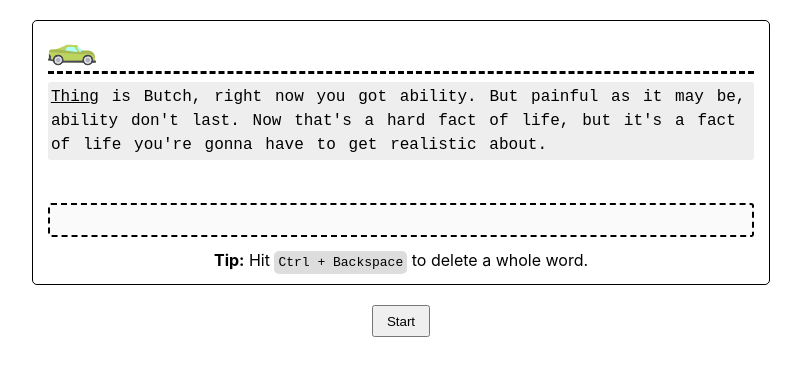
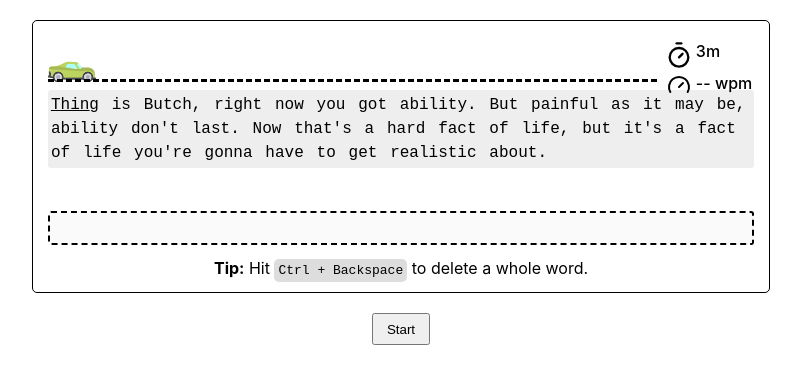
Before and after one commit to h-sifat/type-racer-clone, a Svelte app: page / in a window 1280 px wide. Shown: the top 384 px of the page, without its empty margins (239-1040 px from the left). Built offline with nearby package versions, Linux system fonts and the light colour scheme.

Commit message:
feat(components/TestBoard) add Status

```diff
--- a/package.json
+++ b/package.json
@@ -17,5 +17,8 @@
     "tslib": "^2.5.0",
     "typescript": "^5.0.2",
     "vite": "^4.3.9"
+  },
+  "dependencies": {
+    "lucide-svelte": "^0.252.0"
   }
 }
--- a/src/App.svelte
+++ b/src/App.svelte
@@ -1,4 +1,6 @@
 <script context="module" lang="ts">
+  import { convertDuration } from "./common/util/date-time";
+
   const controlBtnStateToTextMap = Object.freeze({
     running: "Stop",
     stopped: "Reset",
@@ -7,6 +9,11 @@
 
   type ButtonState = keyof typeof controlBtnStateToTextMap;
   const text = `Thing is Butch, right now you got ability. But painful as it may be, ability don't last. Now that's a hard fact of life, but it's a fact of life you're gonna have to get realistic about.`;
+  const testDuration = convertDuration({
+    duration: 3,
+    fromUnit: "m",
+    toUnit: "ms",
+  });
 </script>
 
 <script lang="ts">
@@ -14,10 +21,24 @@
 
   import TestBoard from "./components/TestBoard/TestBoard.svelte";
 
+  let elapsedTime = 0;
+  let textBoardKey = 0;
+  let intervalId: number;
   let testBoard: TestBoard;
+  let startTime: number, endTime: number;
   let btnState: ButtonState = "not_started";
-  let textBoardKey = 0;
-  let startTime: number, endTime: number;
+
+  function tick() {
+    elapsedTime += 1000;
+
+    if (elapsedTime >= testDuration) {
+      clearInterval(intervalId);
+
+      endTime = Date.now();
+      btnState = "stopped";
+      if (testBoard) testBoard.setMessage({ message: "Time up" });
+    }
+  }
 
   function handleControl() {
     switch (btnState) {
@@ -25,9 +46,11 @@
         startTime = Date.now();
         testBoard.start();
         btnState = "running";
+        intervalId = setInterval(tick, 1000);
         break;
 
       case "running":
+        clearInterval(intervalId);
         endTime = Date.now();
         testBoard.end({ message: "Manually ended" });
         btnState = "stopped";
@@ -36,16 +59,15 @@
       case "stopped":
         textBoardKey++;
         btnState = "not_started";
+        elapsedTime = 0;
         break;
     }
   }
 
-  $: btnText = controlBtnStateToTextMap[btnState];
-  // $: console.log(btnText);
-
   function onComplete() {
     console.log("test completed");
     btnState = "stopped";
+    clearInterval(intervalId);
     endTime = Date.now();
   }
 
@@ -56,12 +78,20 @@
 
 <main>
   {#key textBoardKey}
-    <TestBoard bind:this={testBoard} {text} {onComplete} {onKeypress} />
+    <TestBoard
+      bind:this={testBoard}
+      {...{
+        text,
+        onComplete,
+        onKeypress,
+        remainingTimeMS: testDuration - elapsedTime,
+      }}
+    />
   {/key}
 
   <div class="controls">
     <button class="control-btn" on:click|trusted={handleControl}
-      >{btnText}</button
+      >{controlBtnStateToTextMap[btnState]}</button
     >
   </div>
 </main>
--- /dev/null
+++ b/src/common/util/date-time.ts
@@ -0,0 +1,97 @@
+const msPerUnit = Object.freeze({
+  ms: 1,
+  s: 1000,
+  m: 60000,
+  h: 3600000,
+  d: 86400000,
+  second: 1000,
+  day: 86400000,
+  hour: 3600000,
+  minute: 60000,
+  millisecond: 1,
+});
+
+/**
+ * converts millisecond duration to hh:mm:ss format
+ * */
+export function formatDurationMsAsHMS(arg: {
+  duration: number;
+  separator?: string;
+  showUnit?: boolean;
+  padWithZero?: boolean;
+  filterZeroValues?: boolean;
+}) {
+  let { duration } = arg;
+  if (!Number.isInteger(duration) || duration < 0)
+    throw new Error(`Duration must be a non negative integer.`);
+
+  const formatted = {
+    h: 0,
+    m: 0,
+    s: 0,
+  };
+
+  {
+    for (const unit of ["h", "m", "s"] as const) {
+      const msInUnit = msPerUnit[unit];
+      {
+        const result = Math.floor(duration / msInUnit);
+        formatted[unit] = result;
+      }
+
+      duration = duration % msInUnit;
+    }
+  }
+
+  const {
+    showUnit = false,
+    padWithZero = true,
+    filterZeroValues = false,
+  } = arg;
+
+  let durationUnitPair = Object.entries(formatted).map(([unit, duration]) => ({
+    unit,
+    duration,
+  }));
+
+  if (filterZeroValues)
+    durationUnitPair = durationUnitPair.filter(({ duration }) =>
+      Boolean(duration)
+    );
+
+  return durationUnitPair
+    .map(({ unit, duration }) => {
+      let formatted =
+        padWithZero && duration < 10 ? `0${duration}` : duration.toString();
+      if (showUnit) formatted += unit;
+      return formatted;
+    })
+    .join(arg.separator || " ");
+}
+
+interface ConvertDurationArgument {
+  duration: number;
+  toUnit: DurationUnit;
+  fromUnit: DurationUnit;
+}
+
+export type DurationUnit =
+  | "h"
+  | "m"
+  | "s"
+  | "d"
+  | "day"
+  | "ms"
+  | "hour"
+  | "minute"
+  | "second"
+  | "millisecond";
+
+export type ConvertDuration = (arg: ConvertDurationArgument) => number;
+
+export const convertDuration: ConvertDuration = function _convertDuration(arg) {
+  const { fromUnit, toUnit, duration } = arg;
+
+  const durationMS = duration * msPerUnit[fromUnit];
+  return durationMS / msPerUnit[toUnit];
+};
--- a/src/components/TestBoard/Progress.svelte
+++ b/src/components/TestBoard/Progress.svelte
@@ -2,11 +2,13 @@
   export let progress = 0;
 </script>
 
-<div class="track" style:background-position={`${progress}%`} />
+<div class="track" style:background-position={`${progress}% 13px`} />
 
 <style>
   .track {
+    flex: 1;
     height: 100%;
+    min-width: 50%;
     background-image: url(/car.svg);
     background-size: 3em 100%;
     background-repeat: no-repeat;
--- a/src/components/TestBoard/Status.svelte
+++ b/src/components/TestBoard/Status.svelte
@@ -1 +1,55 @@
-<script lang="ts"></script>
+<script context="module" lang="ts">
+  import { formatDurationMsAsHMS } from "../../common/util/date-time";
+
+  const formatDuration = (duration: number) =>
+    formatDurationMsAsHMS({
+      duration,
+      separator: " ",
+      showUnit: true,
+      padWithZero: false,
+      filterZeroValues: true,
+    });
+</script>
+
+<script lang="ts">
+  import { Timer, Gauge } from "lucide-svelte";
+
+  export let remainingTimeMS = 0;
+  export let wpm = 0;
+</script>
+
+<div class="status">
+  <div class="timer-icon">
+    <Timer size={28} />
+  </div>
+  <div>
+    <span class="value">{formatDuration(remainingTimeMS) || "--"} </span>
+  </div>
+  <div>
+    <Gauge />
+  </div>
+  <div>
+    <span class="value">{wpm || "--"} wpm</span>
+  </div>
+</div>
+
+<style>
+  .status {
+    min-width: 4em;
+    padding: 2px;
+    margin-left: 0.5rem;
+
+    display: grid;
+    grid-template-columns: min-content 1fr;
+    grid-template-rows: 1fr 1fr;
+    column-gap: 0.2rem;
+  }
+
+  .value {
+    font-weight: 500;
+  }
+
+  .timer-icon {
+    margin-left: -2px;
+  }
+</style>
--- a/src/components/TestBoard/TestBoard.svelte
+++ b/src/components/TestBoard/TestBoard.svelte
@@ -4,6 +4,7 @@
 
   import { tick } from "svelte";
   import Text from "./Text.svelte";
+  import Status from "./Status.svelte";
   import Progress from "./Progress.svelte";
   import InputBox from "../InputBox/InputBox.svelte";
   import { splitTextIntoWords, formatCurrentWord, lastIndex } from "./util";
@@ -13,6 +14,7 @@
   // ------ Props --------
   export let text: string;
   export let onComplete: () => void;
+  export let remainingTimeMS: number;
   export let onKeypress: (log: KeypressLog) => void;
 
   // ------ States --------
@@ -116,8 +118,9 @@
 </script>
 
 <div class="wrapper">
-  <div class="status">
+  <div class="statuses">
     <Progress {progress} />
+    <Status {remainingTimeMS} />
   </div>
   <Text
     {afterText}
@@ -169,10 +172,11 @@
     --typo-bg-color: #f0a3a3;
   }
 
-  .status {
-    height: 2em;
+  .statuses {
+    height: 2.5rem;
     margin-top: 0.2em;
     margin-bottom: 0.7em;
+    display: flex;
   }
 
   .message {
```
Also changed, not shown: 1 other file (tests, documents, lock files or other folders).
